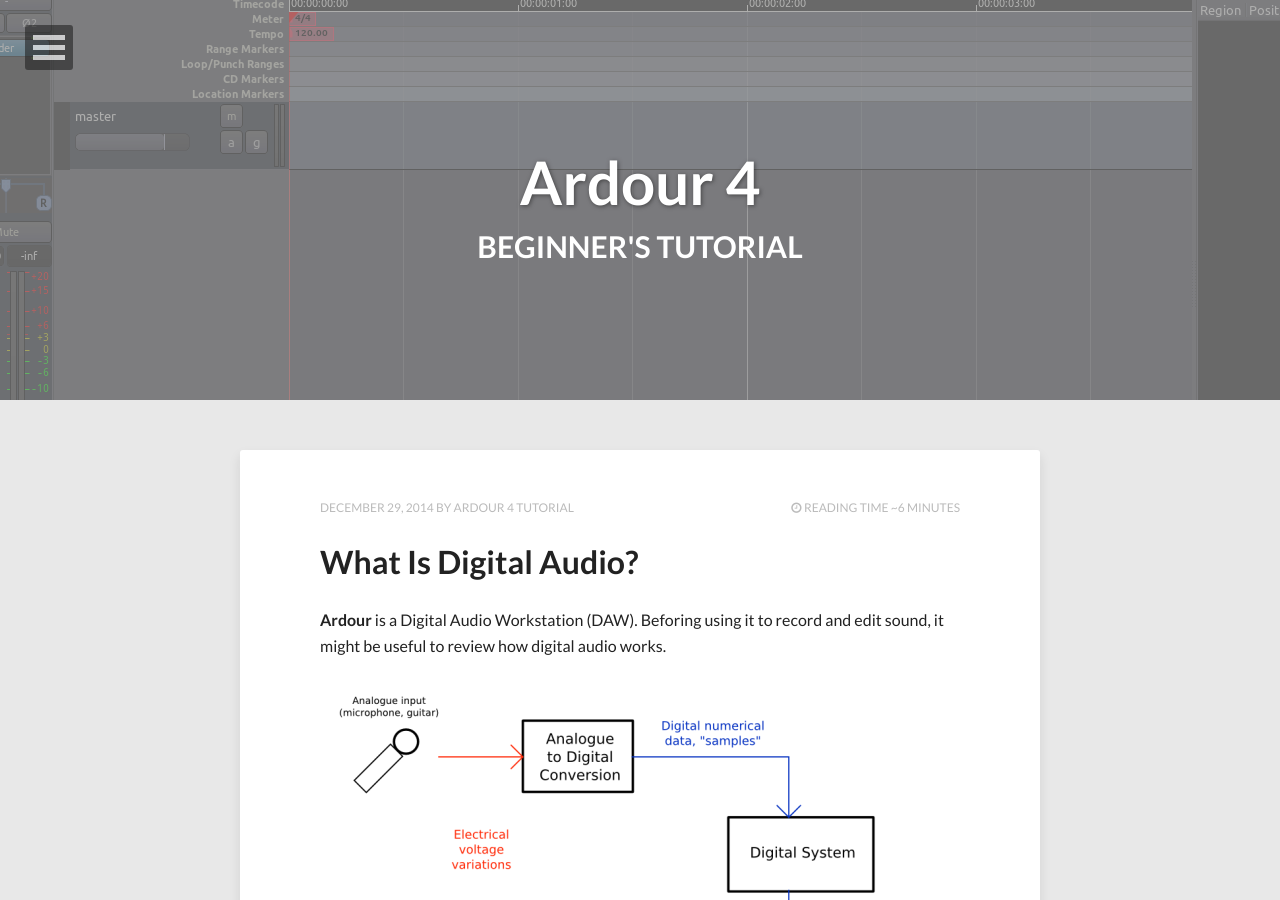
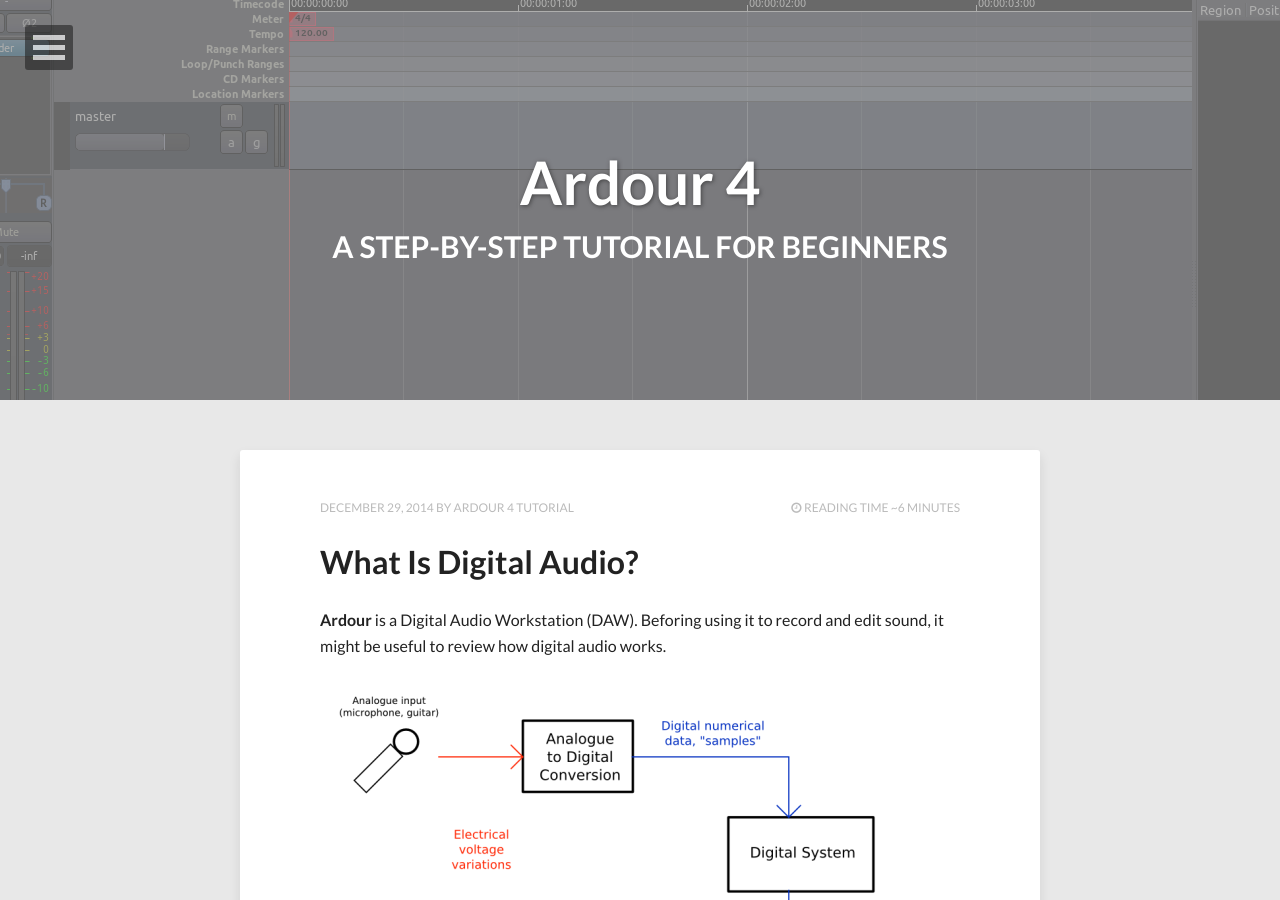
Before and after one commit to brunoruviaro/ardour4-tutorial, a Jekyll site: the page built from index.html, in a window 1280 px wide and 900 px high. Built offline with Jekyll 4.4.1, drawn with Linux system fonts in a browser that asks for light colours; nearby versions of some CDN libraries; the list of posts is cut into pages by our own code.

Commit message:
Update subtitle

```diff
--- a/index.html
+++ b/index.html
@@ -1,6 +1,6 @@
 ---
 layout: post-index
-title: BEGINNER'S TUTORIAL
+title: a step-by-step tutorial for beginners
 description: "A Free, Libre, and Open Source Software Tutorial."
 tags: [Ardour, DAW, music, recording, electronic music]
 comments: false
```
